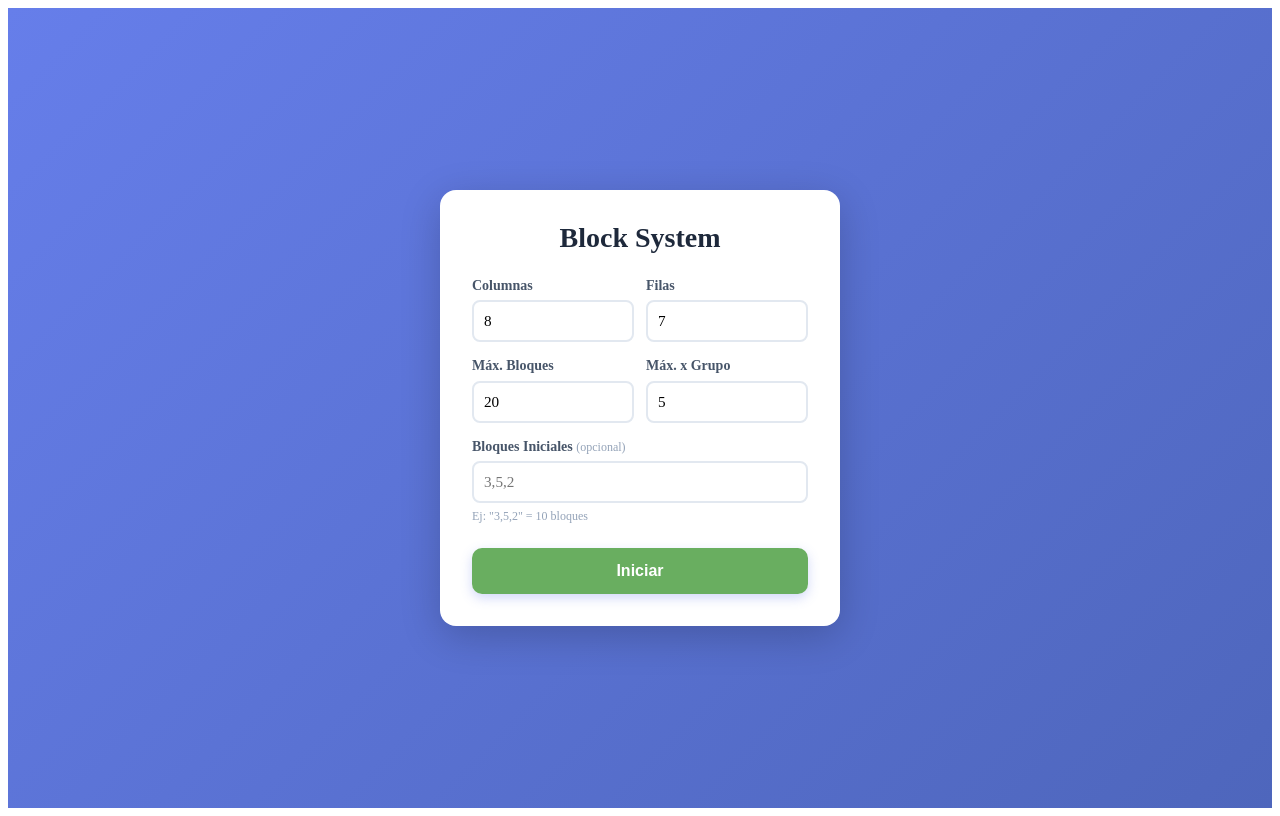
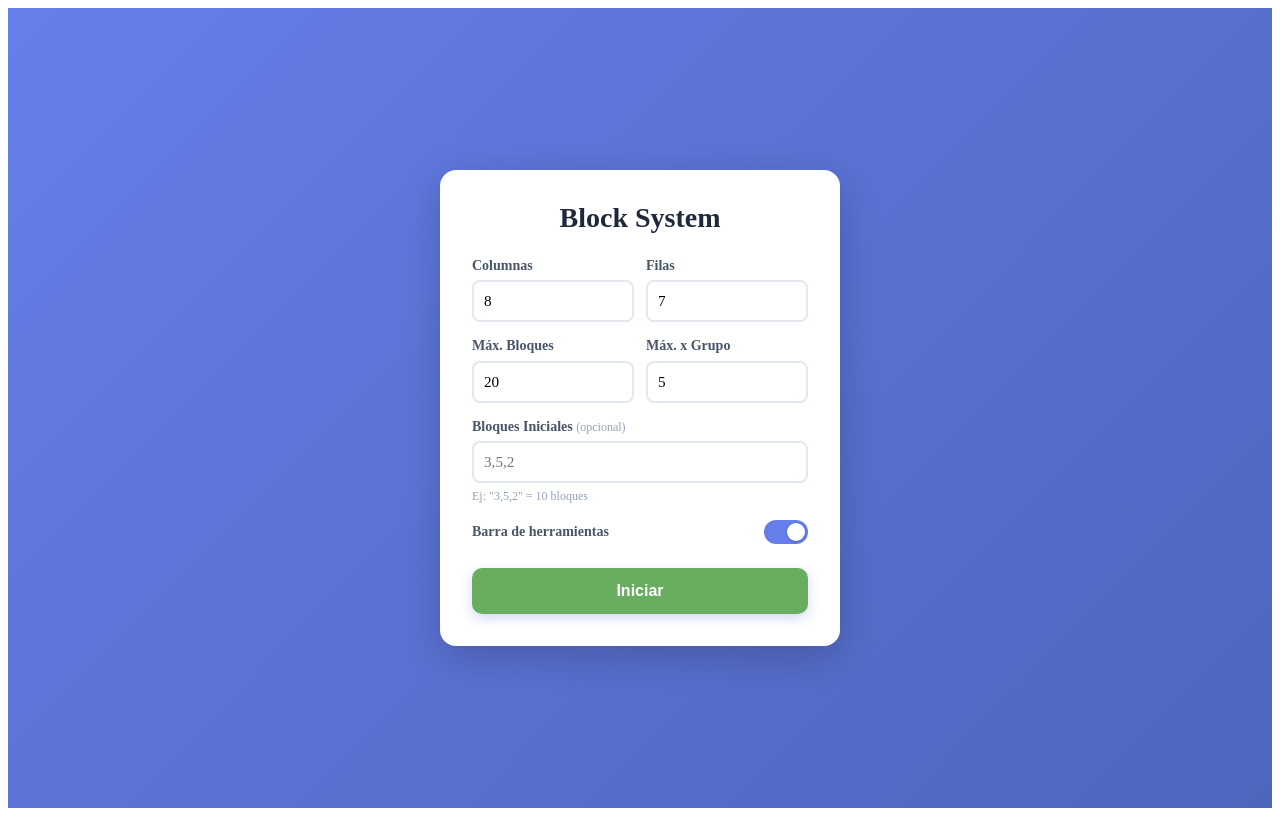
Before and after one commit to Newt90xz/BlockSystem, a Vue app: page / in a window 1280 px wide. Built offline with nearby package versions, Linux system fonts and the light colour scheme; the HTML template or start-up script is replaced by a standard one.

Commit message:
Updated App.vue and Blocks.Vue
Added toggle parameter for toolbar and some restrictions in app.vue.

```diff
--- a/src/App.vue
+++ b/src/App.vue
@@ -58,7 +58,25 @@
             <span class="hint">Ej: "3,5,2" = 10 bloques</span>
           </div>
 
-          <button type="submit" class="btn-start">
+          <div class="form-toggle">
+            <label class="toggle-label">
+              <span>Barra de herramientas</span>
+              <button
+                type="button"
+                class="toggle-btn"
+                :class="{ 'toggle-btn--on': config.showToolbar }"
+                @click="config.showToolbar = !config.showToolbar"
+              >
+                <span class="toggle-knob"></span>
+              </button>
+            </label>
+          </div>
+
+          <p v-if="startBlocked" class="toolbar-warning">
+            Ingresá bloques iniciales para continuar sin barra de herramientas.
+          </p>
+
+          <button type="submit" class="btn-start" :disabled="startBlocked">
             Iniciar
           </button>
         </form>
@@ -80,6 +98,7 @@
         :maxBloques="activeConfig.maxBloques"
         :maxPorGrupo="activeConfig.maxUnitsPerGroup"
         :initialBlocks="activeInitialBlocks"
+        :showToolbar="activeConfig.showToolbar"
       />
     </div>
 
@@ -136,19 +155,38 @@
             </div>
 
             <div class="form-group-full">
-              <label>Bloques Iniciales</label>
+              <label>Bloques Iniciales <span class="optional">(Recomendado)</span></label>
               <input
                 type="text"
                 v-model="draftInitialBlocksInput"
                 placeholder="3,5,2"
               />
-              <span class="hint">Ej: "3,5,2" = 10 bloques </span>
+              <span class="hint">Ej: "3,5,2" = 10 bloques · Dejar vacío para no cambiar</span>
+            </div>
+
+            <div class="form-toggle">
+              <label class="toggle-label">
+                <span>Barra de herramientas</span>
+                <button
+                  type="button"
+                  class="toggle-btn"
+                  :class="{ 'toggle-btn--on': draftConfig.showToolbar }"
+                  @click="draftConfig.showToolbar = !draftConfig.showToolbar"
+                >
+                  <span class="toggle-knob"></span>
+                </button>
+              </label>
             </div>
           </div>
 
           <div class="modal-footer">
-            <button class="btn-cancel" @click="closeParamsModal">Cancelar</button>
-            <button class="btn-apply" @click="applyParams">Aplicar y Recargar</button>
+            <p v-if="applyBlocked" class="toolbar-warning toolbar-warning--modal">
+              Ingresá bloques iniciales para continuar.
+            </p>
+            <div class="modal-footer-buttons">
+              <button class="btn-cancel" @click="closeParamsModal">Cancelar</button>
+              <button class="btn-apply" @click="applyParams" :disabled="applyBlocked">Aplicar y Recargar</button>
+            </div>
           </div>
         </div>
       </div>
@@ -170,12 +208,12 @@ const config = ref({
   gridRows: 7,
   maxBloques: 20,
   maxUnitsPerGroup: 5,
+  showToolbar: true,
 });
 
 const activeConfig = ref({ ...config.value });
 const activeInitialBlocks = ref([]);
 
-// Borrador para el modal (se edita sin afectar el juego hasta Aplicar)
 const draftConfig = ref({ ...config.value });
 const draftInitialBlocksInput = ref('');
 
@@ -197,6 +235,15 @@ const parseDraftInitialBlocks = () => {
     .map(n => parseInt(n.trim()))
     .filter(n => !isNaN(n) && n > 0);
 };
+
+// Validación: si no hay toolbar, debe haber bloques iniciales
+const startBlocked = computed(() =>
+  !config.value.showToolbar && !initialBlocksInput.value.trim()
+);
+
+const applyBlocked = computed(() =>
+  !draftConfig.value.showToolbar && !draftInitialBlocksInput.value.trim()
+);
 
 const startGame = () => {
   activeConfig.value = { ...config.value };
@@ -328,6 +375,56 @@ const applyParams = () => {
   color: #94a3b8;
 }
 
+.form-toggle {
+  display: flex;
+  align-items: center;
+}
+
+.toggle-label {
+  display: flex;
+  align-items: center;
+  justify-content: space-between;
+  width: 100%;
+  font-size: 0.875rem;
+  font-weight: 600;
+  color: #475569;
+  cursor: pointer;
+  user-select: none;
+}
+
+.toggle-btn {
+  position: relative;
+  width: 44px;
+  height: 24px;
+  background: #e2e8f0;
+  border: none;
+  border-radius: 12px;
+  cursor: pointer;
+  transition: background 0.2s;
+  flex-shrink: 0;
+}
+
+.toggle-btn--on {
+  background: #667eea;
+}
+
+.toggle-knob {
+  position: absolute;
+  top: 3px;
+  left: 3px;
+  width: 18px;
+  height: 18px;
+  background: white;
+  border-radius: 50%;
+  transition: transform 0.2s;
+  box-shadow: 0 1px 3px rgba(0,0,0,0.2);
+  display: block;
+}
+
+.toggle-btn--on .toggle-knob {
+  transform: translateX(20px);
+}
+
 .btn-start {
   padding: 0.875rem;
   background: linear-gradient(135deg, #69ae60 0%, #69ae60 100%);
@@ -340,6 +437,33 @@ const applyParams = () => {
   transition: transform 0.2s, box-shadow 0.2s;
   margin-top: 0.5rem;
   box-shadow: 0 4px 12px rgba(102, 126, 234, 0.3);
+}
+
+.btn-start:disabled,
+.btn-apply:disabled {
+  opacity: 0.4;
+  cursor: not-allowed;
+  transform: none !important;
+  box-shadow: none !important;
+}
+
+.toolbar-warning {
+  font-size: 0.78rem;
+  color: #f59e0b;
+  font-weight: 500;
+  margin: 0.25rem 0 0;
+  display: flex;
+  align-items: center;
+  gap: 0.3rem;
+}
+
+.toolbar-warning::before {
+  content: '⚠️';
+  font-size: 0.85rem;
+}
+
+.toolbar-warning--modal {
+  padding: 0 0 0.25rem;
 }
 
 .btn-start:hover {
@@ -444,9 +568,15 @@ const applyParams = () => {
 
 .modal-footer {
   display: flex;
-  gap: 0.75rem;
+  flex-direction: column;
+  gap: 0.5rem;
   padding: 0.75rem 1.5rem 1.25rem;
   border-top: 1px solid #f1f5f9;
+}
+
+.modal-footer-buttons {
+  display: flex;
+  gap: 0.75rem;
 }
 
 .btn-cancel {
--- a/src/components/Blocks.vue
+++ b/src/components/Blocks.vue
@@ -9,6 +9,7 @@ const props = defineProps({
   gridColumns:  { type: Number, default: 20 },
   gridRows:     { type: Number, default: 15 },
   initialBlocks: { type: Array, default: () => [] },
+  showToolbar:  { type: Boolean, default: true },
 });
 
 // Verdadero después del primer montaje — distingue recarga de página (false) de remount por parámetros (true)
@@ -1817,7 +1818,7 @@ onUnmounted(() => {
 
     <div v-if="showOverlay" class="grid-fullscreen" @click="handleGridCanvasClick">
       <!-- Barra flotante de herramientas -->
-      <div class="floating-toolbar" @click.stop>
+      <div v-if="showToolbar" class="floating-toolbar" @click.stop>
         <button
           @click="addBlock()"
           class="tool-btn tool-btn--add"
```
